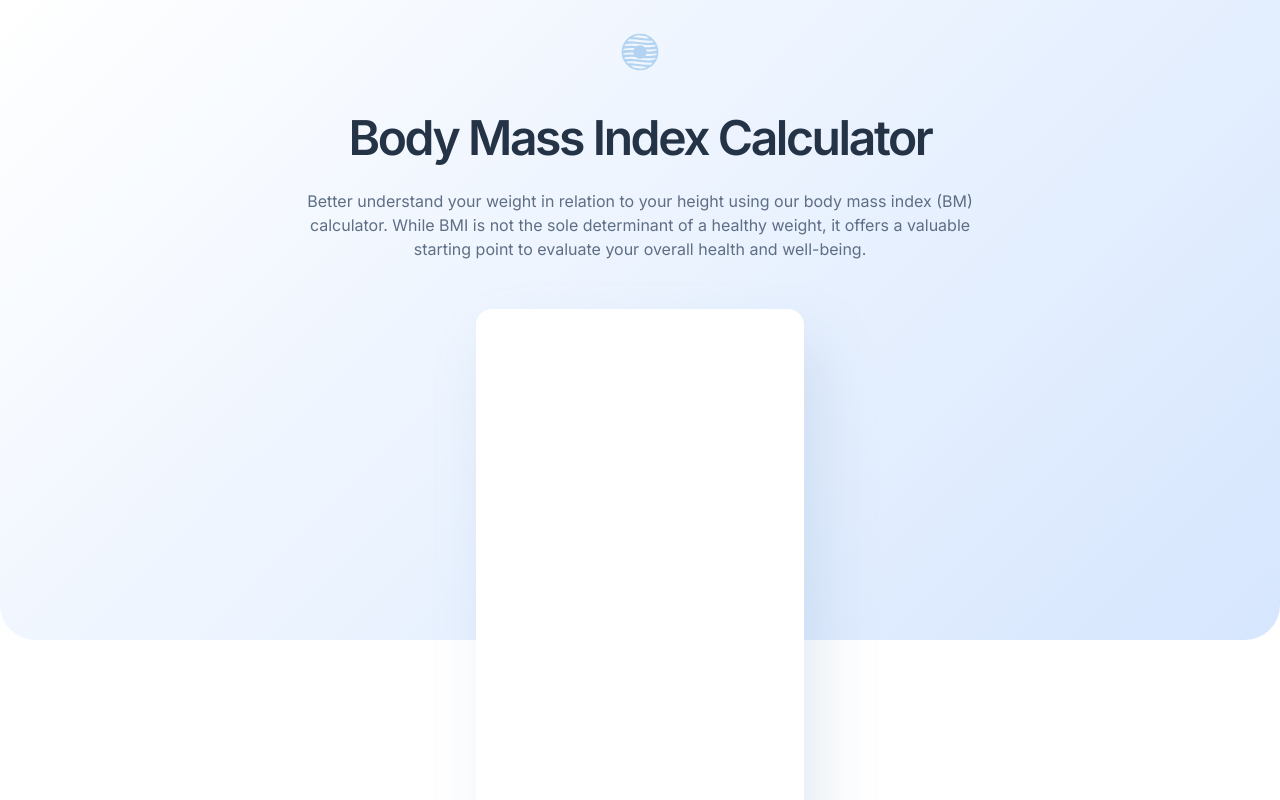
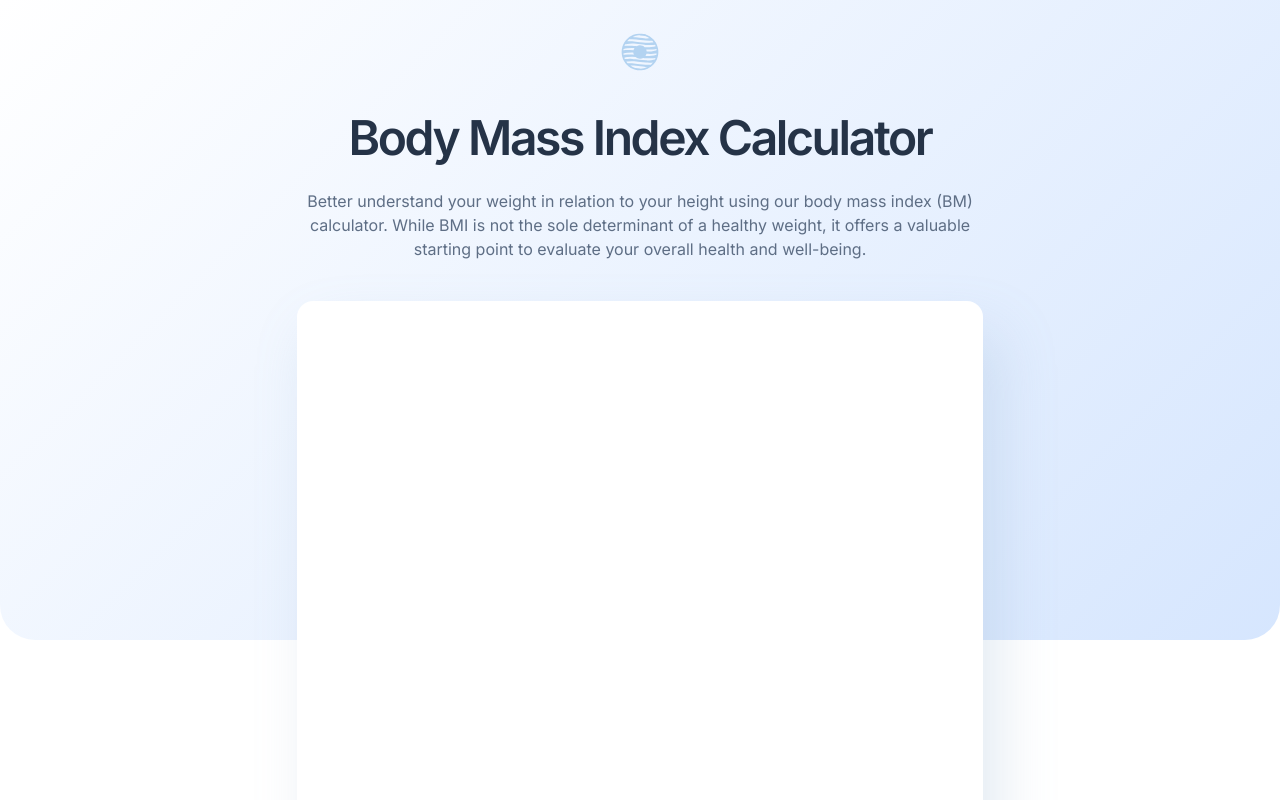
Before and after one commit to Urichcool/BMI-Calculator, a React (Create React App) app: page / in a window 1280 px wide. Shown: the top 800 px of the page. Built offline with nearby package versions, Linux system fonts and the light colour scheme.

Commit message:
added-rwd-to-calculator-container

```diff
--- a/src/scss/base/_container.scss
+++ b/src/scss/base/_container.scss
@@ -12,6 +12,5 @@
   }
   @include desktop {
     max-width: 1440px;
-
   }
 }
--- a/src/scss/components/hero-header/_hero-header-calculator-form.scss
+++ b/src/scss/components/hero-header/_hero-header-calculator-form.scss
@@ -1,8 +1,22 @@
+@import "../../mixins/mixins";
+
 .hero-header-calculator-form-container {
   margin-top: 48px;
-  width: 328px;
+  width: 100%;
+  max-width: 328px;
   height: 649px;
   background-color: $pure_white;
   box-shadow: 16px 32px 56px 0px rgba(143, 174, 207, 0.25);
   border-radius: 16px;
+  @include tablet {
+    max-width: 686px;
+    margin-top: 40px;
+  }
+  @include desktop {
+    position: absolute;
+    max-width: 564px;
+    margin-top: 0;
+    top: 181px;
+   left: 736px;
+  }
 }
--- a/src/scss/components/hero-header/_hero-header.scss
+++ b/src/scss/components/hero-header/_hero-header.scss
@@ -9,7 +9,8 @@
   @include desktop {
     align-items: flex-start;
     justify-content: flex-start;
-    padding-top: 76px;
+    padding-top: 75px;
+    padding-left: 116px;
   }
 }
 
@@ -46,14 +47,15 @@
 .hero-header-title {
   text-align: center;
   margin-bottom: 24px;
+  width: 100%;
   max-width: 327px;
   @include tablet {
     max-width: 686px;
   }
   @include desktop{
     margin-bottom: 35px;
-    max-width: 564px;
-    text-align: start;
+    max-width: 460px;
+    text-align:left;
     font-size: 64px;
     letter-spacing: -3.2px;
   }
@@ -61,6 +63,7 @@
 
 .hero-header-text {
   text-align: center;
+  width: 100%;
   max-width: 327px;
   @include tablet {
     max-width: 686px;
```
